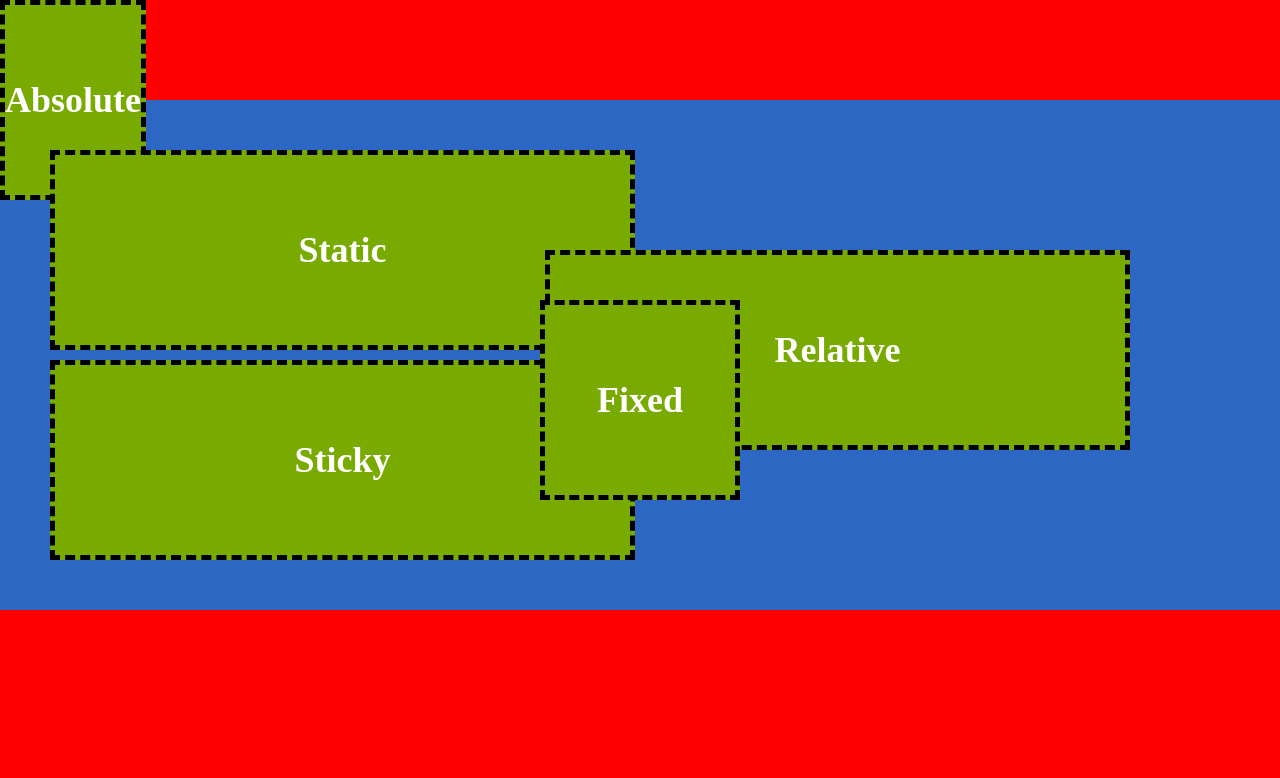
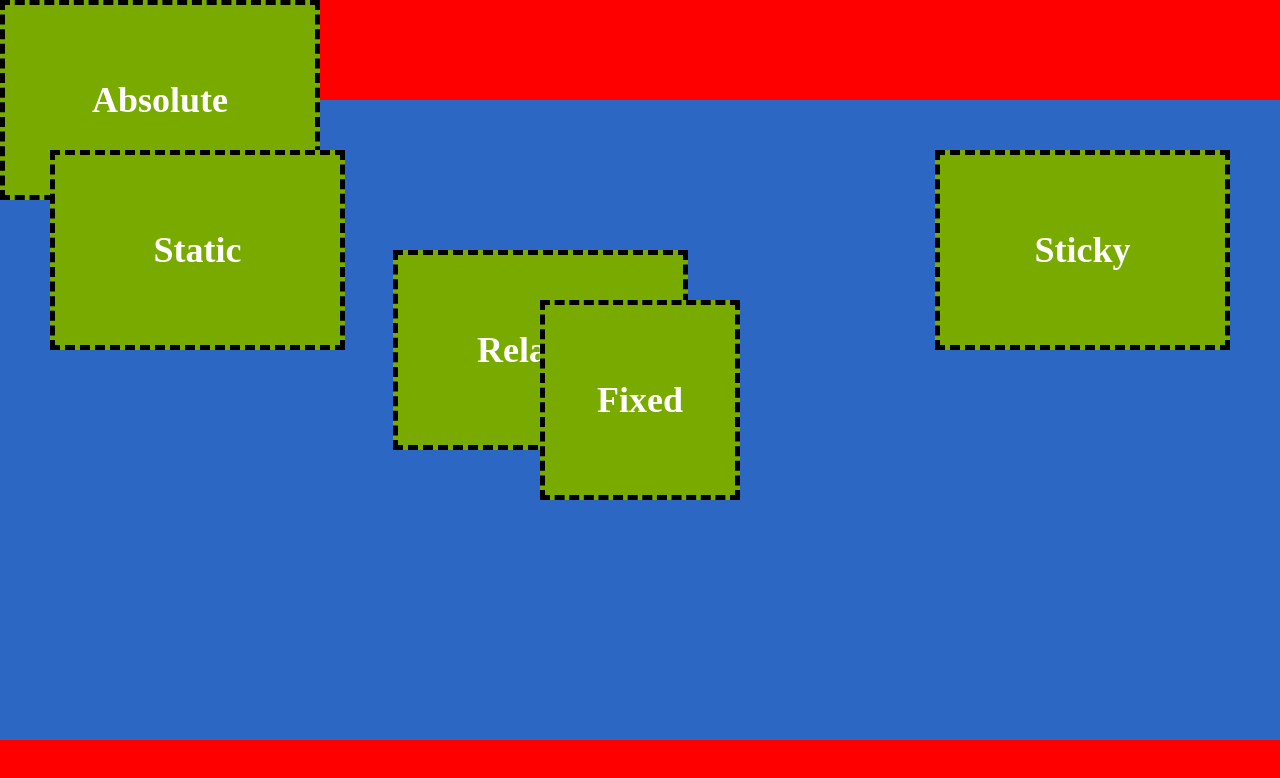
Before and after one commit to asuleyman2403/almau-web-g1-en, a plain HTML site: page lecture_3/positions.html in a window 1280 px wide. Shown: the top 778 px of the page. Drawn offline with Linux system fonts and the light colour scheme.

Commit message:
fix: position sticky fix

```diff
--- a/lecture_3/positions.html
+++ b/lecture_3/positions.html
@@ -21,16 +21,16 @@
         margin: 100px 0;
         padding: 50px;
         width: 100%;
-        display: grid;
-        grid-template-columns: 1fr 1fr;
-        grid-gap: 10px;
-        align-items: center;
+        display: flex;
+        flex-wrap: wrap;
+        justify-content: space-between;
+        align-items: flex-start;
         background: #2d67c4;
-
-        /* position: relative; */
+        min-height: 80vh;
       }
 
       .item {
+        width: 25%;
         height: 200px;
         background: #78aa00;
         color: white;
```
